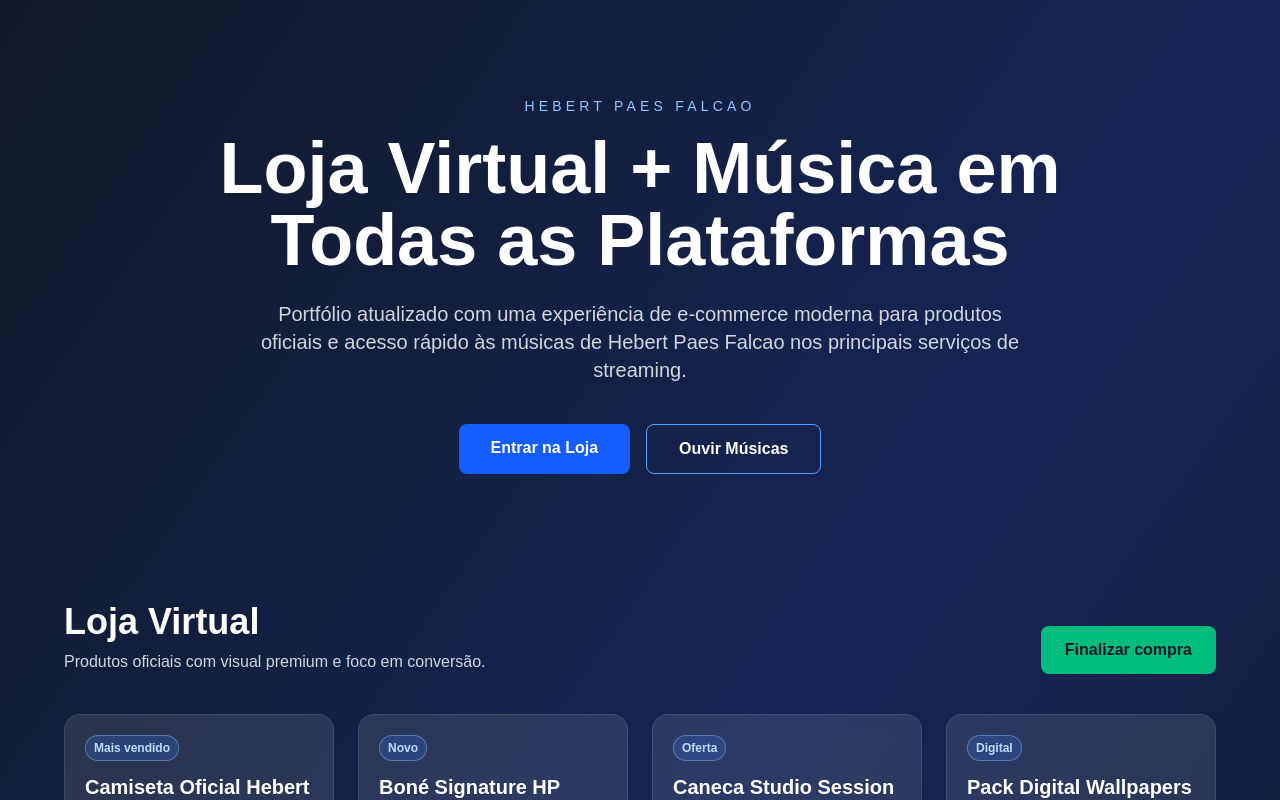
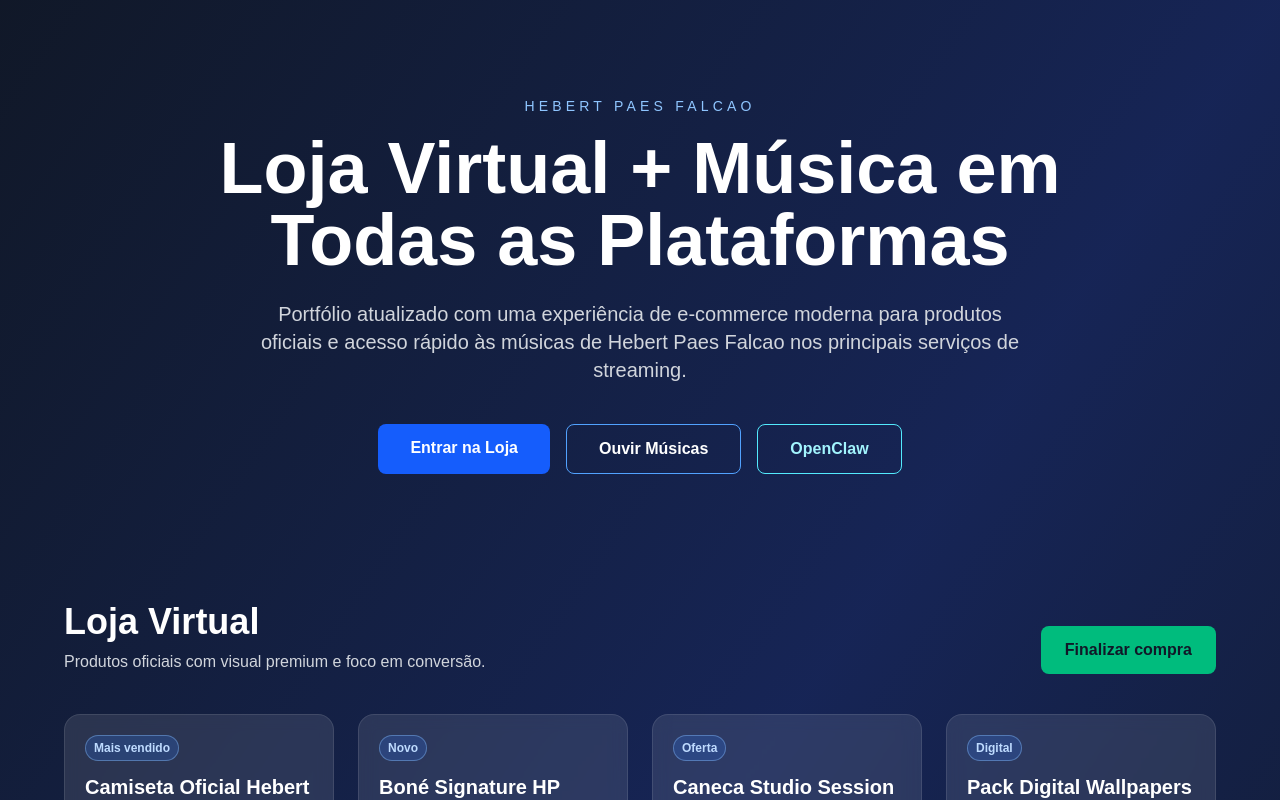
Before and after one commit to hebertpaes/hebertpaes-portfolio, a Next.js app: page / in a window 1280 px wide. Shown: the top 800 px of the page. Built offline with nearby package versions, Linux system fonts and the light colour scheme.

Commit message:
feat: add openclaw CTA on homepage hero

```diff
--- a/app/page.tsx
+++ b/app/page.tsx
@@ -78,6 +78,9 @@ export default function Home() {
             <a href="#musicas" className="border border-blue-400 hover:bg-blue-500/20 px-8 py-3 rounded-lg font-semibold transition-all">
               Ouvir Músicas
             </a>
+            <a href="/openclaw" className="border border-cyan-300 text-cyan-200 hover:bg-cyan-500/20 px-8 py-3 rounded-lg font-semibold transition-all">
+              OpenClaw
+            </a>
           </div>
         </div>
       </section>
```
